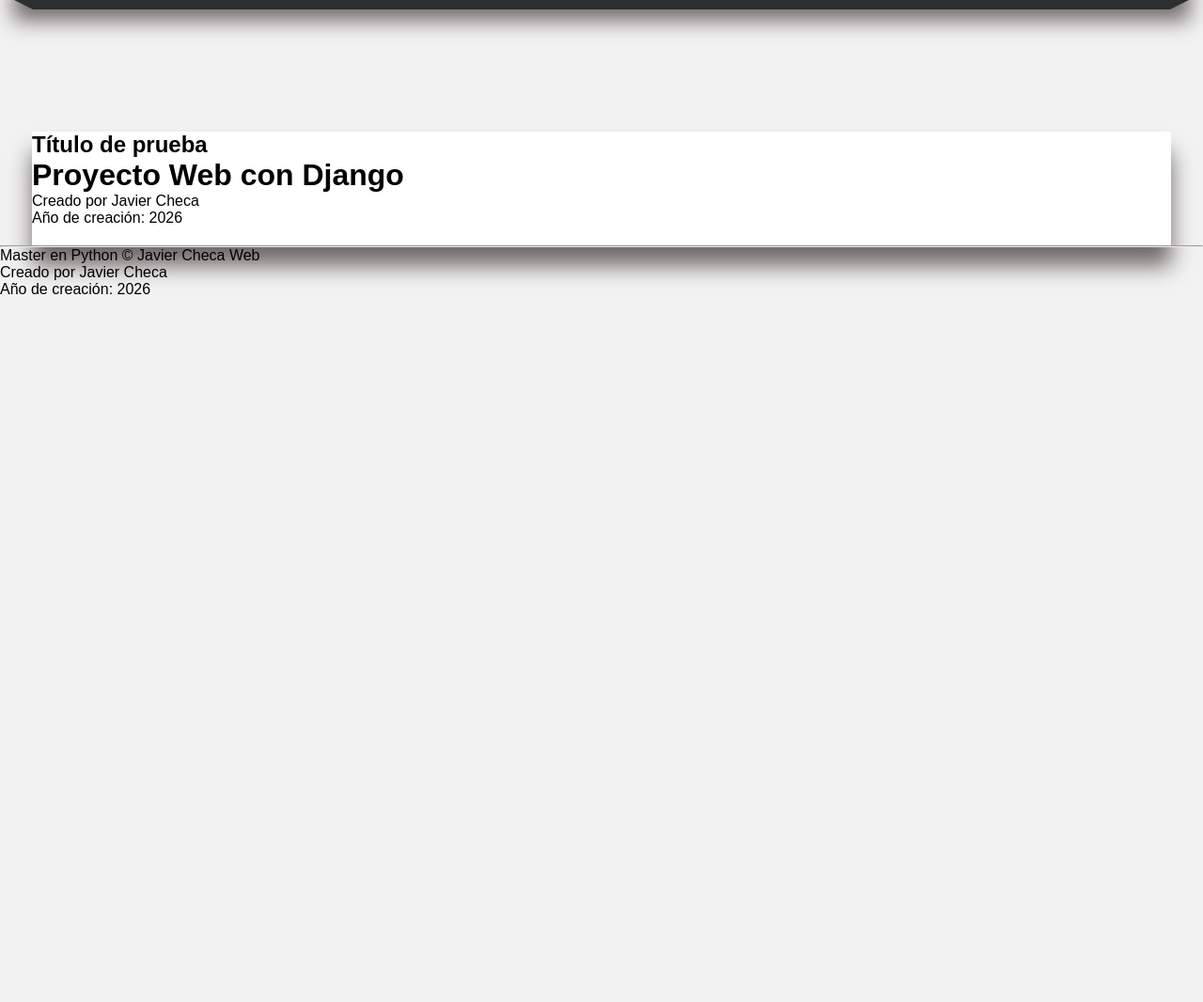
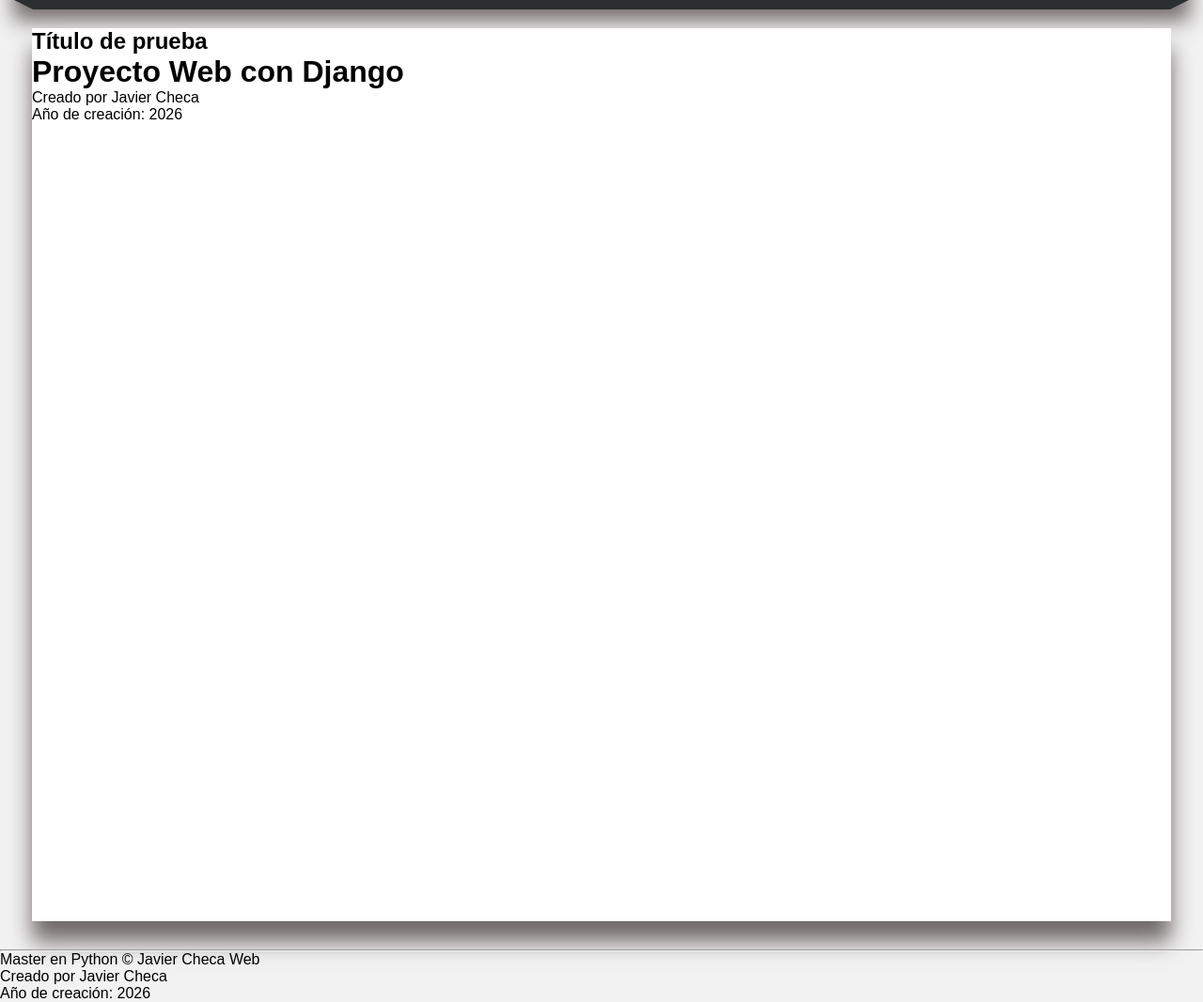
Before and after one commit to Javier-Checa/MASTER-PYTHON, a Django app: page / in a window 1280 px wide. Shown: the part 182-1248 px from the top of the page at 94% size. Before the commit the page ends 495 px from the top, so only its background shows below. Run offline with Django 3.2, Linux system fonts and the light colour scheme.

Commit message:
Aprendiendo Django cont120

```diff
--- a/22-django/AprendiendoDjango/miapp/static/css/styles.css
+++ b/22-django/AprendiendoDjango/miapp/static/css/styles.css
@@ -85,7 +85,6 @@ nav ul li a:hover{
 .barra{
     width: 1250px;
     margin: 0px auto;
-    margin-bottom: 140px;
 }
 
 .esquina-izquierda{
@@ -115,7 +114,10 @@ nav ul li a:hover{
 
 #content{
     width: 1212px;
+    min-height: 930px;
     margin: 0px auto;
+    margin-bottom: 30px;
+    margin-top: 30px;
     background-color: #fff;
     box-shadow: 0px 22px 22px #726a6a;
     padding-bottom: 20px;
```
